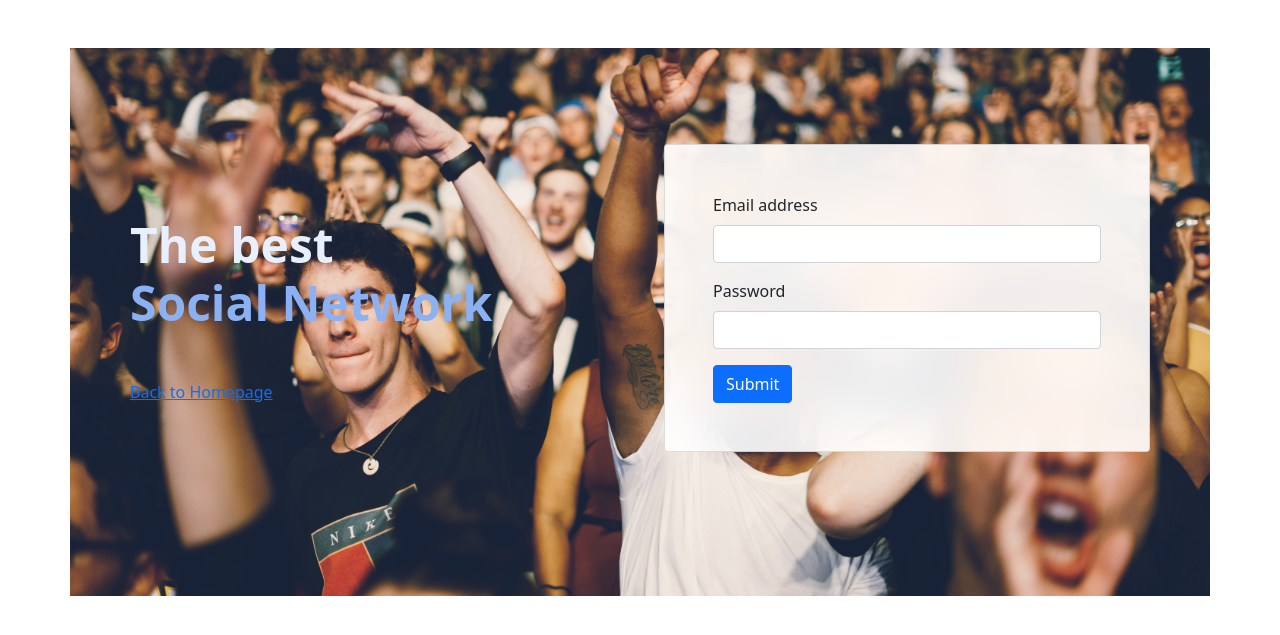
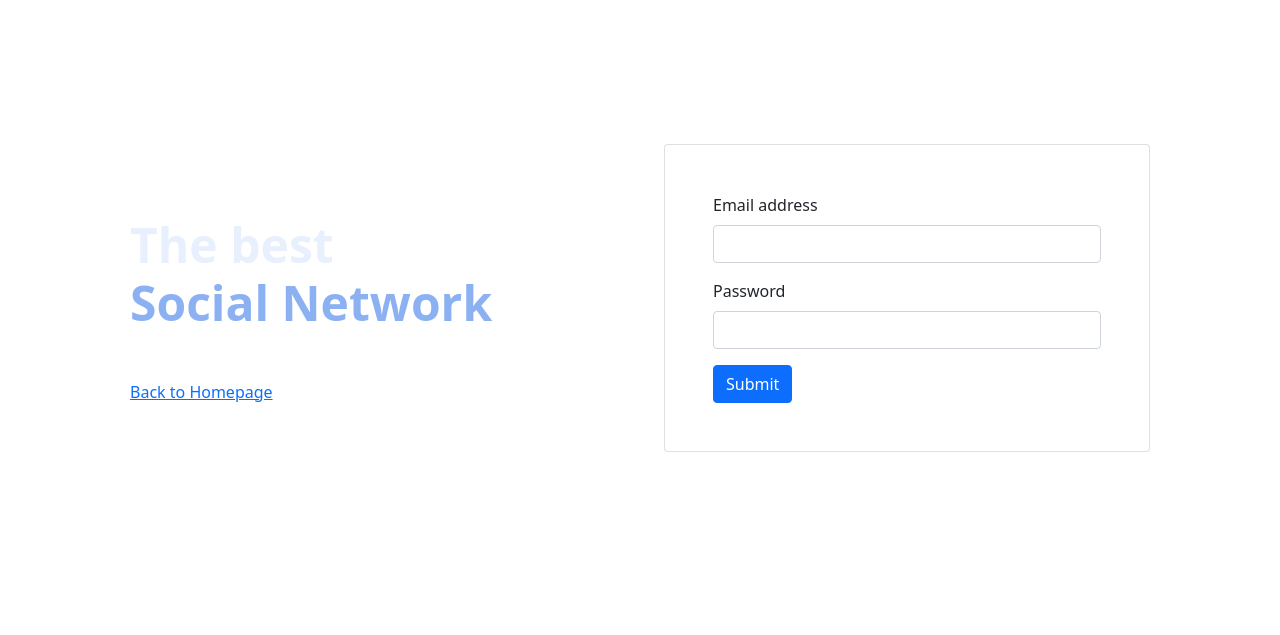
Before and after one commit to thecornisians/binary-upload-boom-group, a Node server app: page /login in a window 1280 px wide. Shown: the top 635 px of the page. Run offline with Node 20, Linux system fonts and the light colour scheme; some libraries are stand-ins or nearby versions.

Commit message:
Update login.ejs
updating login page image

```diff
--- a/views/login.ejs
+++ b/views/login.ejs
@@ -11,7 +11,7 @@
       <% }) %> <% } %>
     </section>
 
-    <section class="background-radial-gradient overflow-hidden">
+    <section class="background-login overflow-hidden">
       <div class="container px-4 py-5 px-md-5 text-center text-lg-start my-5">
         <div class="row gx-lg-5 align-items-center mb-5">
           <div class="col-lg-6 mb-5 mb-lg-0" style="z-index: 10">
```
